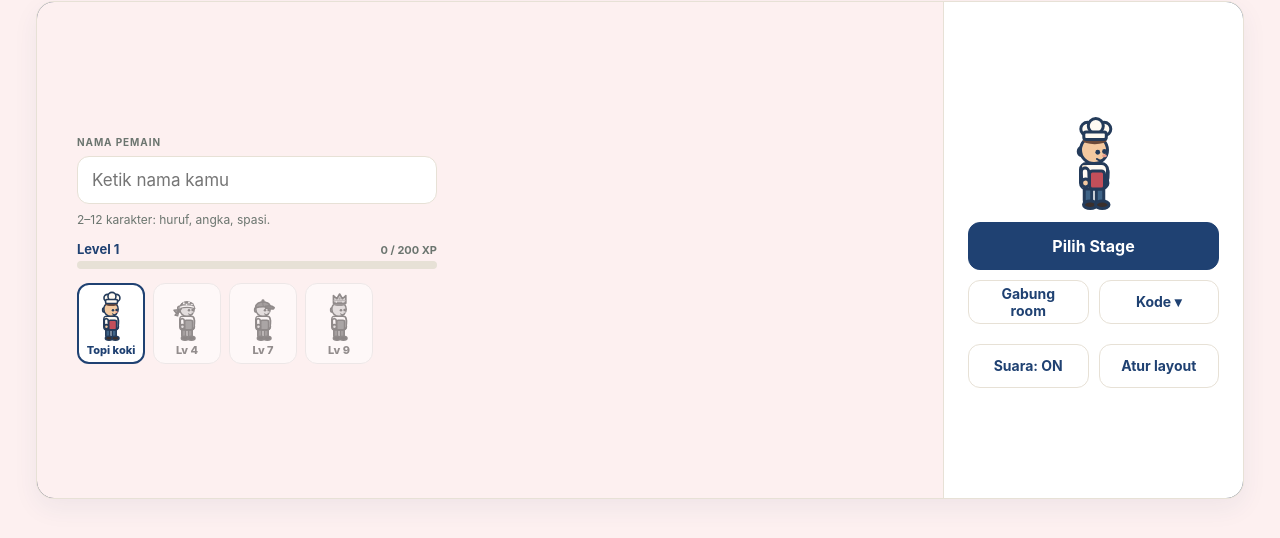
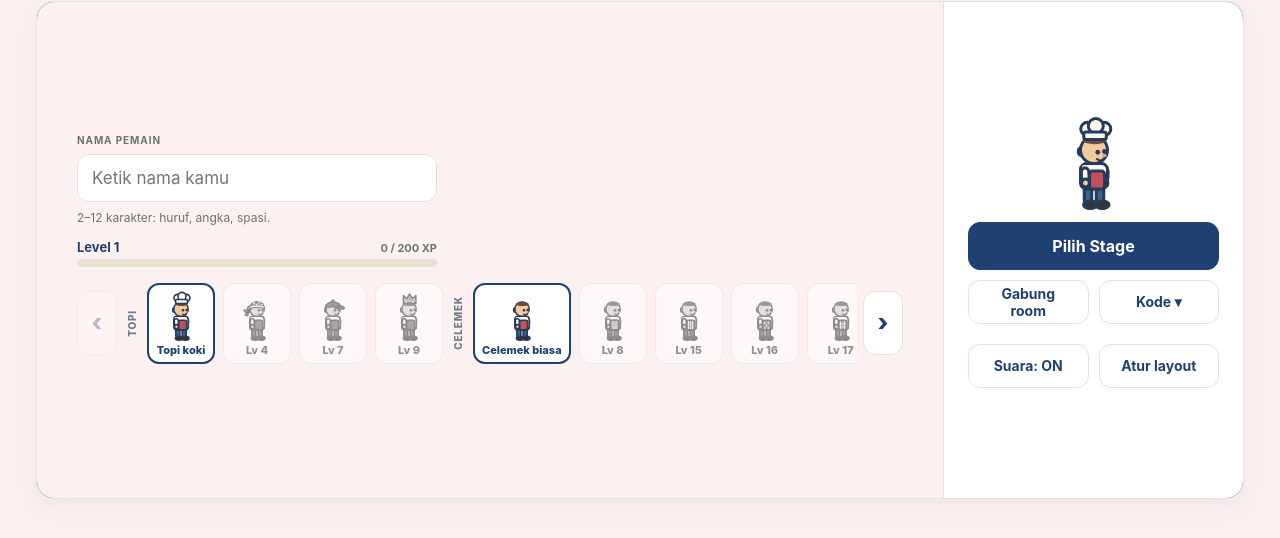
Before and after one commit to heran-dika/bakery-coop-game, a website: page index.html in a window 1280 px wide. Shown: the part 68-606 px from the top of the page. Drawn offline with Linux system fonts and the light colour scheme.

Commit message:
Add files via upload

```diff
--- a/index.html
+++ b/index.html
@@ -356,7 +356,15 @@
   .hwp { position:relative; display:inline-block; width:32px; height:51px; }
   .hwp.big { width:60px; height:96px; }
   .hwp img { position:absolute; inset:0; width:100%; height:100%; }
-  .mn-hw[hidden] { display:none; }
+  .mn-rw { display:flex; align-items:center; gap:6px; margin-top:6px; }   /* satu baris hadiah yang bisa digeser; panah kiri dan kanan */
+  .mn-scroll { display:flex; gap:8px; flex:1; min-width:0; overflow-x:auto; scroll-behavior:smooth; scrollbar-width:none; -webkit-overflow-scrolling:touch; overscroll-behavior-x:contain; padding:2px; }
+  .mn-scroll::-webkit-scrollbar { display:none; }
+  .mn-scroll .hw-chip { flex:0 0 auto; min-width:68px; }
+  .mn-gl { flex:0 0 auto; align-self:center; writing-mode:vertical-rl; transform:rotate(180deg); font-size:10px; font-weight:800; letter-spacing:.08em; text-transform:uppercase; color:#6f7a8a; padding:0 1px; }
+  .mn-arr { flex:0 0 auto; width:40px; height:64px; border:1px solid var(--line); border-radius:12px; background:#fff; color:var(--ink); font-size:24px; font-weight:800; line-height:1; cursor:pointer; }
+  .mn-arr:disabled { opacity:.3; cursor:default; }
+  .mn-arr[hidden] { display:none; }
+  @media (prefers-reduced-motion: reduce) { .mn-scroll { scroll-behavior:auto; } }
   .ncp { display:inline-block; margin:14px 0; padding:4px 10px; border-radius:5px; font-size:11px; font-weight:800; line-height:1.2; }   /* contoh chip nama berwarna */
   .bdp { display:inline-flex; align-items:center; justify-content:center; width:32px; height:51px; font-size:16px; }
   .bdp img { width:28px; height:28px; }
@@ -428,7 +436,7 @@
     .mn-main { padding:20px 28px; }
     .mn-side { padding:12px 20px; gap:8px; }
     .hwp { width:24px; height:38px; } .hwp.big { width:40px; height:64px; } .ncp { margin:8px 0; padding:3px 8px; } .bdp { height:38px; } .bdp img { width:24px; height:24px; }
-    .hw-chip { min-width:58px; padding:3px 6px; }
+    .hw-chip { min-width:58px; padding:3px 6px; } .mn-scroll .hw-chip { min-width:58px; } .mn-arr { width:34px; height:52px; }
     .mn-lv { margin-top:2px; }
     }
   /* Scoreboard lokal (PRD §9.6) */
@@ -574,10 +582,11 @@
         <input class="mn-in" id="mnName" type="text" maxlength="12" placeholder="Ketik nama kamu" autocomplete="off" enterkeyhint="done">
         <span class="mn-hint" id="mnHint">2–12 karakter: huruf, angka, spasi.</span>
         <div class="mn-lv"><div class="mn-lv-top"><b id="mnLv">Level 1</b><span id="mnXp">0 / 200 XP</span></div><div class="mn-bar"><i id="mnBar"></i></div></div>
-        <div class="mn-hw" id="mnHw" role="group" aria-label="Pakaian kepala"></div>
-        <div class="mn-hw" id="mnAp" role="group" aria-label="Celemek" hidden></div>
-        <div class="mn-hw" id="mnNc" role="group" aria-label="Warna nama" hidden></div>
-        <div class="mn-hw" id="mnBd" role="group" aria-label="Lencana" hidden></div>
+        <div class="mn-rw" role="group" aria-label="Hadiah kosmetik">
+          <button type="button" class="mn-arr" id="mnPrev" aria-label="Geser hadiah ke kiri">‹</button>
+          <div class="mn-scroll" id="mnScroll"></div>
+          <button type="button" class="mn-arr" id="mnNext" aria-label="Geser hadiah ke kanan">›</button>
+        </div>
       </div>
       <div class="mn-side">
         <div class="mn-char" id="mnChar" aria-hidden="true"></div>
@@ -1905,17 +1914,27 @@ function paintSky(g) {   // suasana malam: gradasi navy, cahaya hangat di sekita
     const i = BakeryXP.info(xpTotal());
     HWSEL = BakeryXP.cleanHeadwear(HWSEL, i.level); if (XPR) for (const k of Object.keys(COSKEY)) COS[k] = BakeryXP.cleanReward(k, COS[k], i.level); else for (const k of Object.keys(COSKEY)) COS[k] = COSDEF[k];
     byId('mnLv').textContent = `Level ${i.level}`; byId('mnXp').textContent = i.max ? 'Maks' : `${i.into} / ${i.span} XP`; byId('mnBar').style.width = Math.round(i.frac * 100) + '%';
-    for (const [kind, boxId] of [['hw', 'mnHw'], ['ap', 'mnAp'], ['nc', 'mnNc'], ['bd', 'mnBd']]) {
-      const box = byId(boxId), list = kind === 'hw' ? BakeryXP.HEADWEAR : (XPR ? BakeryXP.REWARDS[kind] : []), sel = selGet(kind), open = kind === 'hw' || list.some(h => h.level > 1 && h.level <= i.level);   // grup baru muncul setelah hadiah pertamanya terbuka
-      box.hidden = !open; box.textContent = ''; if (!open) continue;
+    const sc = byId('mnScroll'), keep = sc.scrollLeft, GL = { hw: 'Topi', ap: 'Celemek', nc: 'Nama', bd: 'Lencana' }; sc.textContent = '';
+    for (const kind of ['hw', 'ap', 'nc', 'bd']) {   // semua kelompok selalu tampil; hadiah yang belum terbuka abu-abu "Lv N"; geser dengan panah atau sapuan jari
+      const list = kind === 'hw' ? BakeryXP.HEADWEAR : (XPR ? BakeryXP.REWARDS[kind] : []), sel = selGet(kind); if (!list.length) continue;
+      sc.appendChild(Object.assign(document.createElement('span'), { className: 'mn-gl', textContent: GL[kind] }));
       for (const h of list) {
         const ok = h.level <= i.level, b = document.createElement('button'); b.type = 'button'; b.className = 'hw-chip' + (h.id === sel ? ' on' : '') + (ok ? '' : ' lock'); b.disabled = !ok; b.setAttribute('aria-pressed', String(h.id === sel));
         b.title = ok ? h.name : `${h.name} · terbuka di Level ${h.level}`; b.append(chipPreview(kind, h), Object.assign(document.createElement('span'), { textContent: ok ? h.name : 'Lv ' + h.level }));
-        b.onclick = () => setSel(kind, h.id); box.appendChild(b);
+        b.onclick = () => setSel(kind, h.id); sc.appendChild(b);
       }
     }
+    sc.style.scrollBehavior = 'auto'; sc.scrollLeft = keep; sc.style.scrollBehavior = ''; syncRwArrows();   // posisi geser dipertahankan saat pilihan berganti
     byId('mnChar').textContent = ''; byId('mnChar').appendChild(layerPreview(['char_baker_bare_dr_idle_0'].concat(COS.ap !== 'biasa' ? [`ap_${COS.ap}_dr_idle_0`] : [], [`hw_${HWSEL}_dr_idle_0`]), true));
   }
+
+  function syncRwArrows() {   // panah hanya tampil bila ada yang tersembunyi; mati di ujung
+    const sc = byId('mnScroll'), p = byId('mnPrev'), n = byId('mnNext'); if (!sc || !p || !n) return;
+    p.hidden = n.hidden = !(sc.scrollWidth > sc.clientWidth + 2);
+    p.disabled = sc.scrollLeft <= 2; n.disabled = sc.scrollLeft + sc.clientWidth >= sc.scrollWidth - 2;
+  }
+  const rwScroll = dir => { const sc = byId('mnScroll'); sc.scrollBy({ left: dir * Math.max(120, sc.clientWidth * .8), behavior: REDUCED ? 'auto' : 'smooth' }); };
+  if (byId('mnPrev')) { byId('mnPrev').onclick = () => rwScroll(-1); byId('mnNext').onclick = () => rwScroll(1); byId('mnScroll').addEventListener('scroll', syncRwArrows, { passive: true }); addEventListener('resize', syncRwArrows); if (window.ResizeObserver) new ResizeObserver(syncRwArrows).observe(byId('mnScroll')); }
 
   // ---- progres stage (lokal per perangkat, tidak tepercaya: PRD §9.2) ----
   const PROG_KEY = 'sbc_progress';
```
